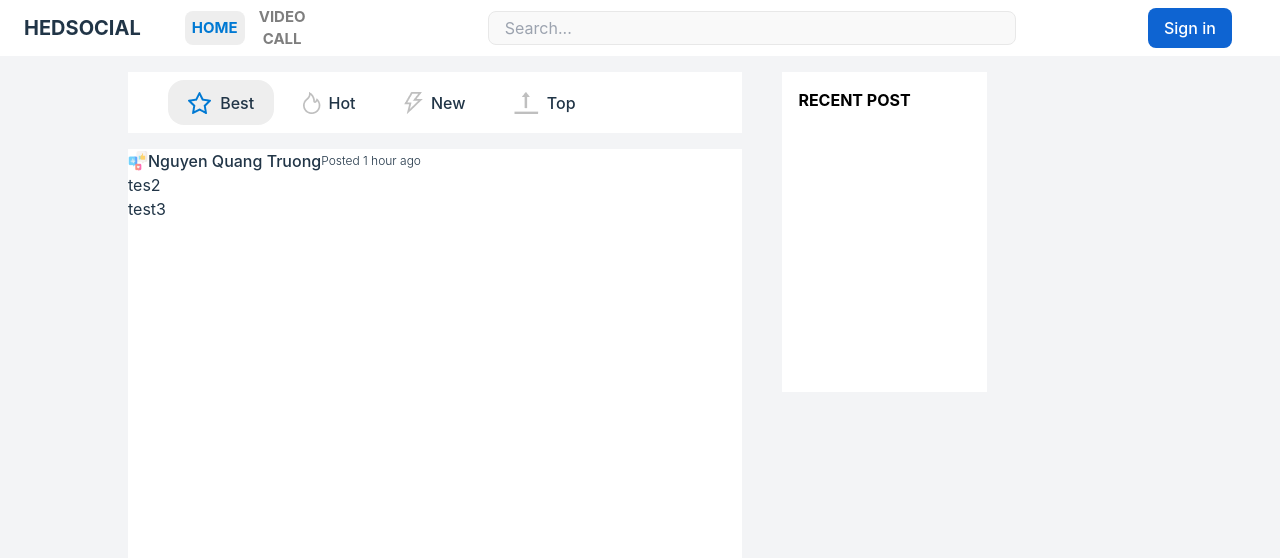
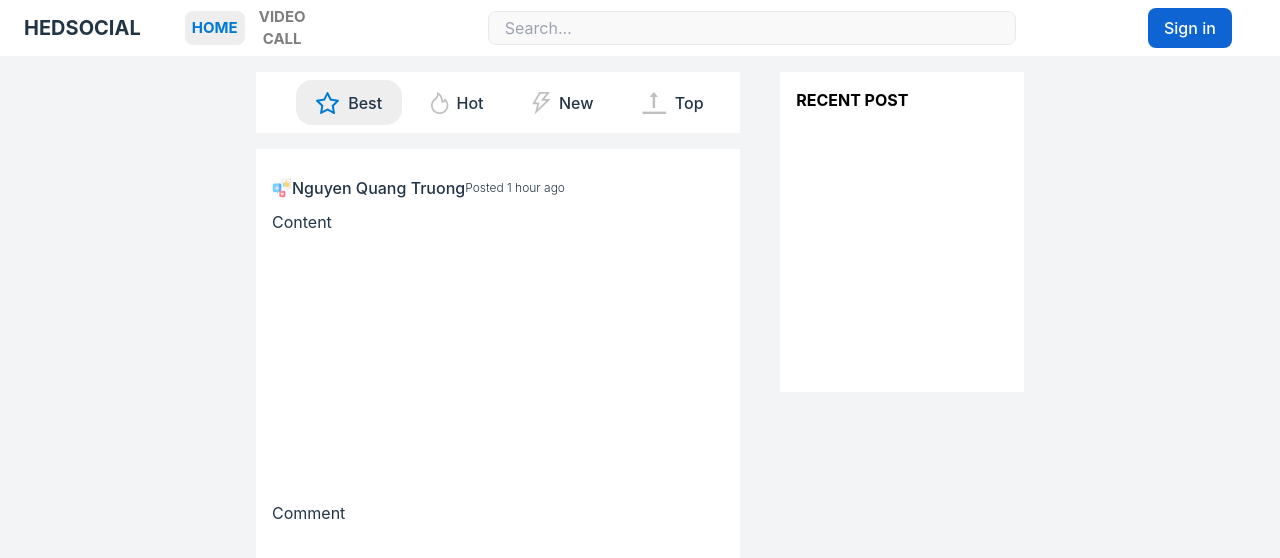
Before and after one commit to NHH1712/itss_project, a React (Vite) app: page / in a window 1280 px wide. Shown: the top 558 px of the page. Built offline with nearby package versions, Linux system fonts and the light colour scheme.

Commit message:
homepage view post

```diff
--- a/src/components/header.jsx
+++ b/src/components/header.jsx
@@ -3,7 +3,7 @@ import SearchBar from "./layouts/SearchBar";
 const Header = () => {
   return (
     <>
-      <div className="bg-white h-14 flex items-center">
+      <div className="bg-white h-14 flex items-center sticky top-0">
         <div className="font-bold text-[20px] leading-5 pl-6">HEDSOCIAL</div>
         <div className="w-1/6 px-1 py-1.5 mx-10 flex items-center text-center">
           <Link
--- a/src/pages/home.jsx
+++ b/src/pages/home.jsx
@@ -2,11 +2,11 @@ import { Link } from "react-router-dom";
 import Header from "../components/Header";
 const Home = () => {
   return (
-    <div className="h-screen w-screen bg-gray-100">
+    <div className="h-screen w-screen bg-gray-100 overflow-y-auto ">
       <Header />
-      <div className="w-4/5 flex mt-4 mx-auto">
-        <div className="main-view-page w-3/5 mr-10">
-          <div className="filter bg-white py-2">
+      <div className="w-3/5 flex mt-4 mx-auto ">
+        <div className="main-view-page w-2/3 mr-10">
+          <div className="filter bg-white py-2 sticky top-[72px] z-10">
             <div className="flex ml-10">
               <div className="mr-2">
                 <button className="bg-[#eeeeee] flex items-center justify-center">
@@ -31,8 +31,9 @@ const Home = () => {
               </div>
             </div>
           </div>
-          <div className="post-view bg-white mt-4 h-[80vh]">
-            <div className="header-post flex items-center">
+          <div className="post-view bg-white mt-4 z-0">
+            <div className="h-[60vh] p-4">
+            <div className="header-post flex items-center h-[10%]">
               <div className="user-icon">
                 <img src="/social-media.png" alt="icon" width={20} height={20}></img>
               </div>
@@ -46,11 +47,12 @@ const Home = () => {
 
               </div>
             </div>
-            <div className="content-post">tes2</div>
-            <div className="comment-post">test3</div>
+            <div className="content-post h-[65%]">Content</div>
+            <div className="comment-post h-[25%]">Comment</div>
+            </div>
           </div>
         </div>
-        <div className="recent-post w-1/5 bg-white p-4 h-[40vh]">
+        <div className="recent-post w-1/3 bg-white p-4 h-[40vh] sticky top-[72px]">
           <div>
             <p className="font-bold text-black">RECENT POST</p>
           </div>
```
